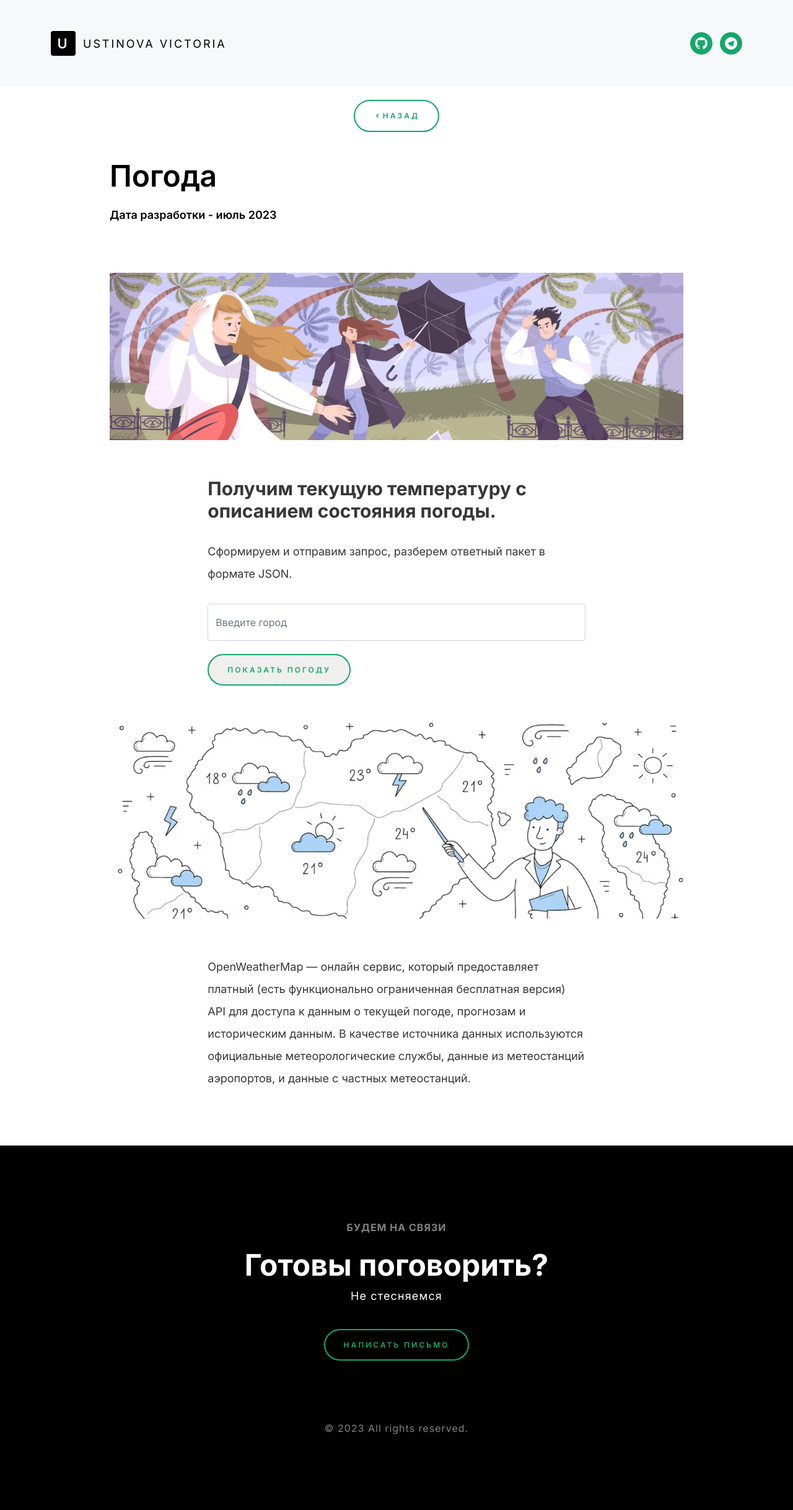
After one commit to V11ctor1/Portfolio, a Flask app: page /weather_form in a window 1280 px wide. The commit adds this page. Shown: the whole page at 62% size. Run offline with Flask 3, Linux system fonts and the light colour scheme.

Commit message:
Start html Weather

```diff
--- a/main.py
+++ b/main.py
@@ -1,15 +1,48 @@
-from flask import Flask
-from flask import render_template
+from flask import Flask, redirect
+from flask import render_template, request
+import requests
+app = Flask(__name__)
 
-app = Flask(__name__)
+
 @app.route('/')
 @app.route('/index')
 def index():
     return render_template('index.html', title='Портфолио')
 
+
+@app.errorhandler(404)
+def http_404_error(error):
+    return redirect('/error404')
+
+
+@app.route('/error404')
+def well():  # колодец
+    return render_template('well.html', title='Вот это поворот 404', year_app='Никогда')
+
+
 @app.route('/works')
 def works():
     return render_template('works.html', title='Прогноз погоды', year_app='июль 2023')
 
+
+@app.route('/weather_form', methods=['GET', 'POST'])
+def weather_form():
+    if request.method == 'GET':
+            return render_template('weather_form.html', title="Погода", year_app='июль 2023')
+    elif request.method == 'POST':
+        town = request.form.get('town')
+        key = '6d1cbcd7f1f15faea7b3accc84da2c51'
+        url = 'http://api.openweathermap.org/data/2.5/weather'
+        params = {'APPID': key, 'q': town, 'units': 'metric'}
+        result = requests.get(url, params=params)
+        weather = result.json()  # превратить ответ в формат json
+        code = weather['cod']  # если города нет, поймать ошибку
+        icon = weather['weather'][0]['icon']
+        temp = int(weather['main']['temp'])
+        vlag = weather['main']['humidity']
+        text = weather['weather'][0]['description']
+        return render_template('weather.html', title='Погода', year_app='июль 2023',
+                               town=town, data=weather, icon=icon, temp=temp, vlag=vlag, text=text)
+
 if __name__ == '__main__':
     app.run(host='127.0.0.1', port=5000, debug=True)
--- a/requirements.txt
+++ b/requirements.txt
@@ -1 +1,2 @@
 Flask~=2.3.2
+requests~=2.31.0
--- a/static/css/main.css
+++ b/static/css/main.css
@@ -99,7 +99,7 @@ span.ds-department{ color: #373737; font-weight: 500; font-size: 18px; padding-b
 .ds-work-det-hed{ padding-top: 42px; padding-bottom: 80px; }
 .ds-work-det-title{ font-weight: 600; color:#000; font-size: 48px; margin-bottom: 20px; }
 .ds-work-det-dep{ display:block;font-weight: 600; color: #000; font-size: 18px; }
-.ds-work-content-sec{ padding: 100px 0; }
+.ds-work-content-sec{ padding: 60px 0; }
 .ds-work-content-sec p{ font-size: 18px; line-height: 36px; margin-bottom: 30px; }
 .ds-work-content-sec h2{ font-size: 30px; font-weight: 700; margin-bottom: 30px; }
 .ds-work-content-sec ul{ list-style: none; padding: 0; margin: 0; }
--- a/templates/base.html
+++ b/templates/base.html
@@ -1,3 +1,4 @@
+<!-- Содержит шапку и подвал страницы -->
 <!doctype html>
 <html lang="en">
 <head>
@@ -46,31 +47,8 @@
 </header>
 <!-- header -->
 
-<main class="ds-main-section">
-    <div class="container">
-        <div class="ds-work-details-section">
-            <div class="text-center">
-                <a href="/index" class="ds-button ds-arrow-button"><i class="ri-arrow-left-s-line"></i> BAck</a>
-            </div>
-            <div class="row justify-content-center">
-                <div class="col-12 col-sm-12 col-md-10 col-lg-10 col-xl-10 col-xxl-10">
-                    <header class="ds-work-det-hed">
-                        <h1 class="ds-work-det-title">{{ title }}</h1>
-                        <span class="ds-work-det-dep">Дата разработки - {{year_app}}</span>
-                    </header>
-
-
-                            {% block content %}
-                            {% endblock %}
-
-
-
-                </div>
-            </div>
-        </div>
-    </div>
-</main>
-
+{% block main%}
+{% endblock main %}
 
 <!--  footer -->
 <footer class="ds-footer text-center">
@@ -79,7 +57,7 @@
             <span>Будем на связи</span>
             <h4>Готовы поговорить?</h4>
             <p>Не стесняемся</p>
-            <a href="mailto:test@test.com&body=Привет?subject=Вопрос с сайта" class="ds-button" title="Открываем почту">Написать письмо</a>
+            <a href="mailto:test@test.com?subject=Вопрос с сайта&body=Привет" class="ds-button" title="Открываем почту">Написать письмо</a>
         </section>
         <span class="ds-copyright">© 2023 All rights reserved.</span>
     </div>
--- /dev/null
+++ b/templates/weather_form.html
@@ -0,0 +1,34 @@
+{% extends "works_base.html" %}
+{% block content_works %}
+
+<figure><img src="../static/images/work-details-image-2.png"
+             alt="Здесь должна была быть картинка, но не нашлась"></figure>
+<div class="ds-work-content-sec">
+    <div class="row justify-content-center">
+        <div class="col-12 col-sm-12 col-md-8 col-lg-8 col-xl-8 col-xxl-8">
+            <h2>Получим текущую температуру с описанием состояния погоды.</h2>
+            <p>Сформируем и отправим запрос, разберем ответный пакет в формате JSON.</p>
+            <form method="post" class="login_form">
+                <input type="text" name="town" style="height: 60px;" class="form-control " placeholder="Введите город"><br>
+                <button type="submit" class="ds-button">Показать погоду</button>
+            </form>
+
+        </div>
+    </div>
+</div>
+   <figure><img src="../static/images/work-details-image-1.png"
+                        alt ="Здесь должна была быть картинка, но не нашлась">
+                    </figure>
+
+<div class="ds-work-content-sec">
+                        <div class="row justify-content-center">
+                            <div class="col-12 col-sm-12 col-md-8 col-lg-8 col-xl-8 col-xxl-8">
+                                <p>OpenWeatherMap — онлайн сервис, который предоставляет платный
+                                    (есть функционально ограниченная бесплатная версия) API для доступа к данным
+                                    о текущей погоде, прогнозам и историческим данным.
+                                    В качестве источника данных используются официальные метеорологические службы,
+                                    данные из метеостанций аэропортов, и данные с частных метеостанций.</p>
+                            </div>
+                        </div>
+                    </div>
+{% endblock content_works %}
--- /dev/null
+++ b/templates/works_base.html
@@ -0,0 +1,29 @@
+<!--Содержит оформление выполненных работ -->
+{% extends "base.html" %}
+{% block main %}
+<main class="ds-main-section">
+    <div class="container">
+        <div class="ds-work-details-section">
+            <div class="text-center">
+                <br>
+                <a href="/index" class="ds-button ds-arrow-button"><i class="ri-arrow-left-s-line"></i>Назад</a>
+            </div>
+            <div class="row justify-content-center">
+                <div class="col-12 col-sm-12 col-md-10 col-lg-10 col-xl-10 col-xxl-10">
+                    <header class="ds-work-det-hed">
+                        <h1 class="ds-work-det-title">{{ title }}</h1>
+                        <span class="ds-work-det-dep">Дата разработки - {{year_app}}</span>
+                    </header>
+
+
+                            {% block content_works %}
+                            {% endblock content_works  %}
+
+
+
+                </div>
+            </div>
+        </div>
+    </div>
+</main>
+{% endblock main %}
```
Also changed, not shown: templates/index.html (+15 -87 lines), templates/weather.html (added, +29 -0 lines), templates/well.html (added, +15 -0 lines), templates/works.html (+4 -3 lines), README.md, static/images/work-details-image-1.png (added), static/images/work-details-image-2.jpg, static/images/work-details-image-2.png (added), static/images/work1.png (added).
